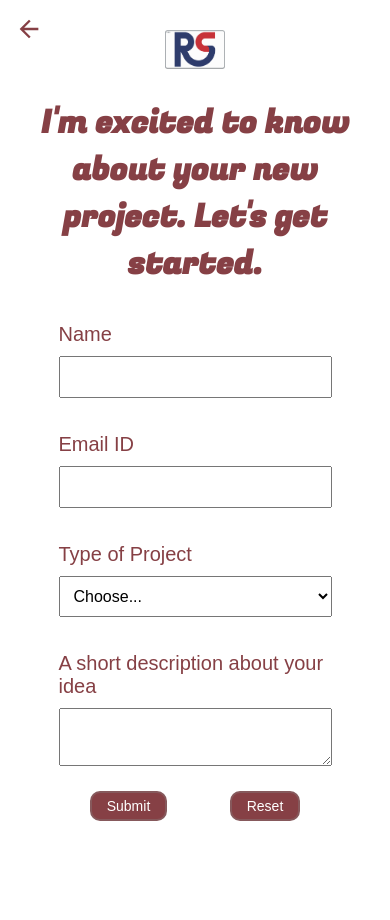
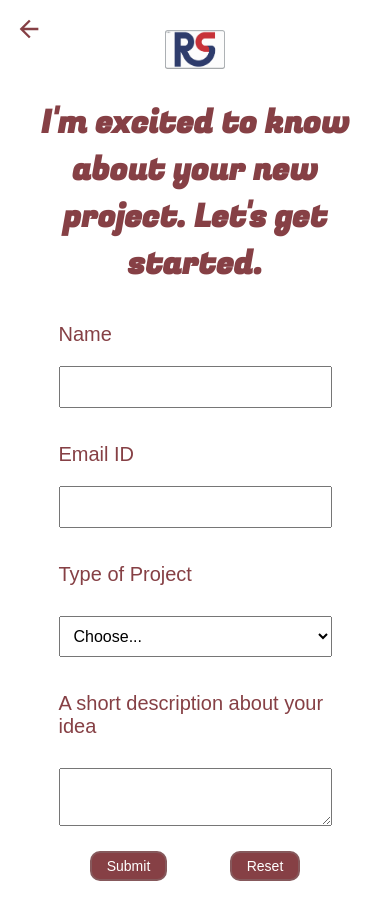
Before and after one commit to rijulsarji/Portfolio, a React (Create React App) app: page /form in a window 390 px wide. Shown: the top 920 px of the page. Before the commit the page ends 896 px from the top, so only its background shows below. Built offline with nearby package versions, Linux system fonts and the light colour scheme; a web font is replaced by a local one.

Commit message:
responsive designing

```diff
--- a/src/CSS/Pages CSS/Form.css
+++ b/src/CSS/Pages CSS/Form.css
@@ -125,6 +125,13 @@
         font-size: 32px;
     }
 
+    .formInput label {
+        margin-bottom: 10px;
+    }
+    .formInput textarea, .formInput select {
+        margin-top: 10px;
+    }
+
     .formInputContainer {
         grid-template-columns: 70%;
         padding-bottom: 50px;
```
